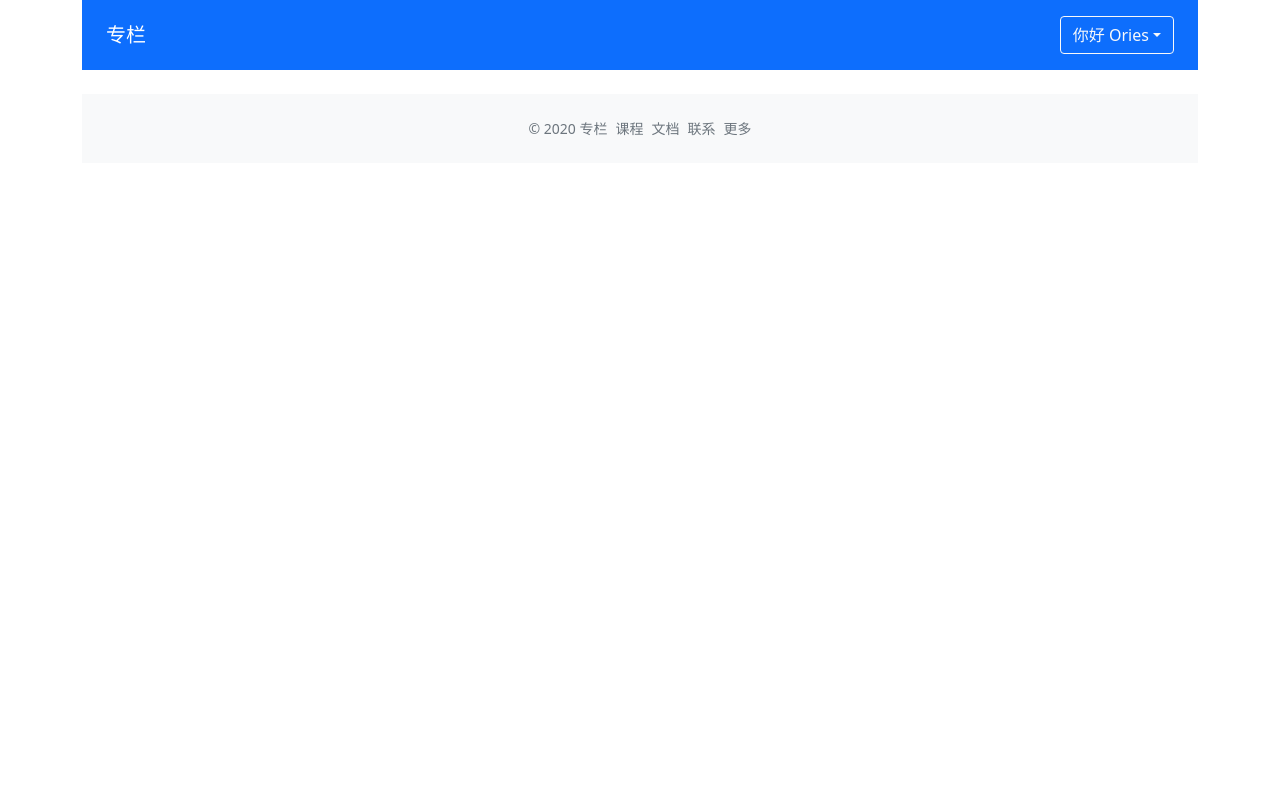
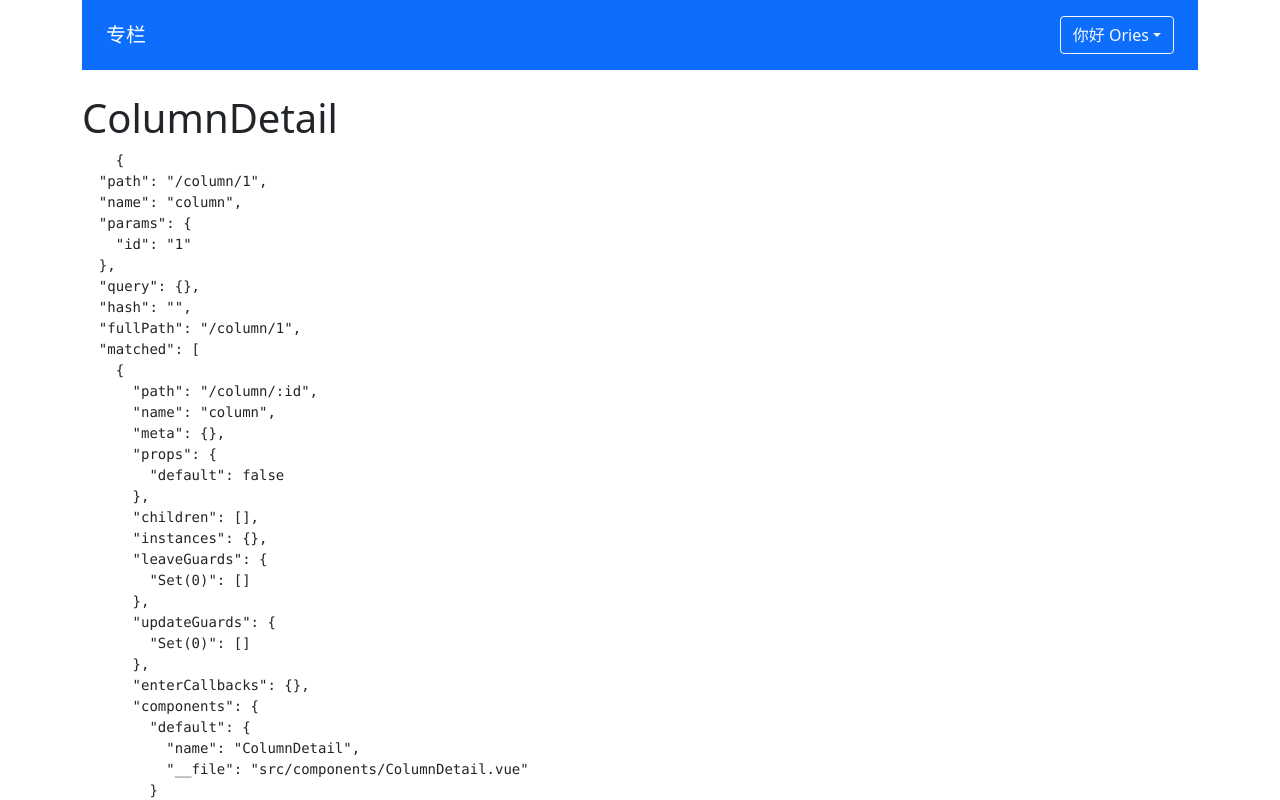
Before and after one commit to codingories/zhihu2, a Vue app: page /column/1 in a window 1280 px wide. Shown: the top 800 px of the page. Built offline with nearby package versions, Linux system fonts and the light colour scheme.

Commit message:
4-4完成

```diff
--- /dev/null
+++ b/src/components/ColumnDetail.vue
@@ -0,0 +1,20 @@
+<template>
+  <h1>ColumnDetail</h1>
+  <pre>
+    {{ route }}
+  </pre>
+</template>
+
+<script lang="ts" setup>
+
+import { useRoute } from 'vue-router'
+
+const route = useRoute()
+
+</script>
+
+<script lang="ts">
+export default {
+  name: 'ColumnDetail'
+}
+</script>
--- a/src/components/ColumnList.vue
+++ b/src/components/ColumnList.vue
@@ -6,7 +6,8 @@
           <img :src="column.avatar" :alt="column.title" class="rounded-circle border border-light w-25 my-3">
           <h5 class="card-title">{{ column.title }}</h5>
           <p class="card-text text-start">{{ column.description }}</p>
-          <a href="#" class="btn btn-outline-primary">进入专栏</a>
+<!--          <router-link :to="`/column/${column.id}`" class="btn btn-outline-primary">进入专栏</router-link>-->
+          <router-link :to="{name: 'column', params: {id: column.id}}" class="btn btn-outline-primary">进入专栏</router-link>
         </div>
       </div>
     </div>
--- a/src/components/ValidateInput.vue
+++ b/src/components/ValidateInput.vue
@@ -15,15 +15,9 @@
 <script lang="ts" setup>
 import { defineEmits, defineProps, PropType, reactive, defineExpose, onMounted } from 'vue'
 import { emitter } from '@/stores/store'
+import { RulesProp } from '@/types/commonTypes'
 
 const emailReg = /^([A-Za-z0-9_\-.])+@([A-Za-z0-9_\-.])+\.([A-Za-z]{2,4})$/
-
-interface RuleProp {
-  type: 'required' | 'email';
-  message: string;
-}
-
-type RulesProp = RuleProp[]
 
 const props = defineProps({
   rules: Array as PropType<RulesProp>,
--- a/src/main.ts
+++ b/src/main.ts
@@ -3,6 +3,7 @@ import App from './App.vue'
 import { createRouter, createWebHistory } from 'vue-router'
 import Home from '@/views/Home.vue'
 import Login from '@/views/Login.vue'
+import ColumnDetail from '@/components/ColumnDetail.vue'
 
 const routerHistory = createWebHistory()
 
@@ -18,6 +19,11 @@ const router = createRouter({
       path: '/login',
       name: 'Login',
       component: Login
+    },
+    {
+      path: '/column/:id',
+      name: 'column',
+      component: ColumnDetail
     }
   ]
 })
--- /dev/null
+++ b/src/types/commonTypes.ts
@@ -0,0 +1,6 @@
+interface RuleProp {
+  type: 'required' | 'email';
+  message: string;
+}
+
+export type RulesProp = RuleProp[];
--- a/src/views/Login.vue
+++ b/src/views/Login.vue
@@ -35,7 +35,6 @@ import ValidateForm from '../components/ValidateForm.vue'
 import { RulesProp } from '@/types/commonTypes'
 
 const emailVal = ref('')
-const router = useRouter()
 const emailRules: RulesProp = [
   {
     type: 'required',
@@ -53,9 +52,18 @@ const passwordRules: RulesProp = [
     message: '密码不能为空'
   }
 ]
+// route 用于获取路由信息
+// router 定义一系列行为
+const router = useRouter()
 const onFormSubmit = (result: boolean) => {
   if (result) {
     console.log('result', result)
+    // router.push({
+    //   name: 'column',
+    //   params: { id: 1 }
+    // })
+
+    router.push(`/column/${2}`)
   }
 }
 </script>
```
